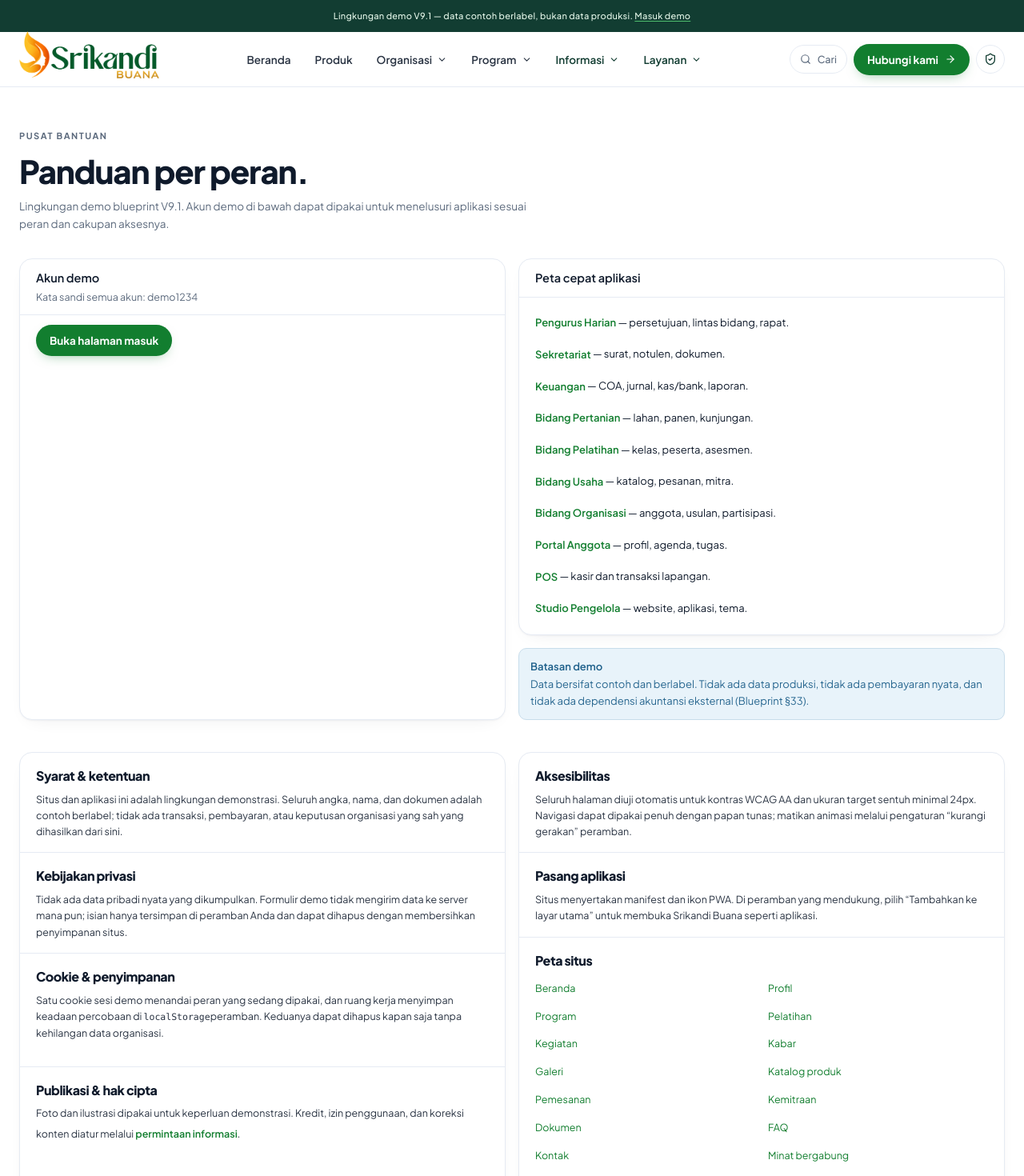
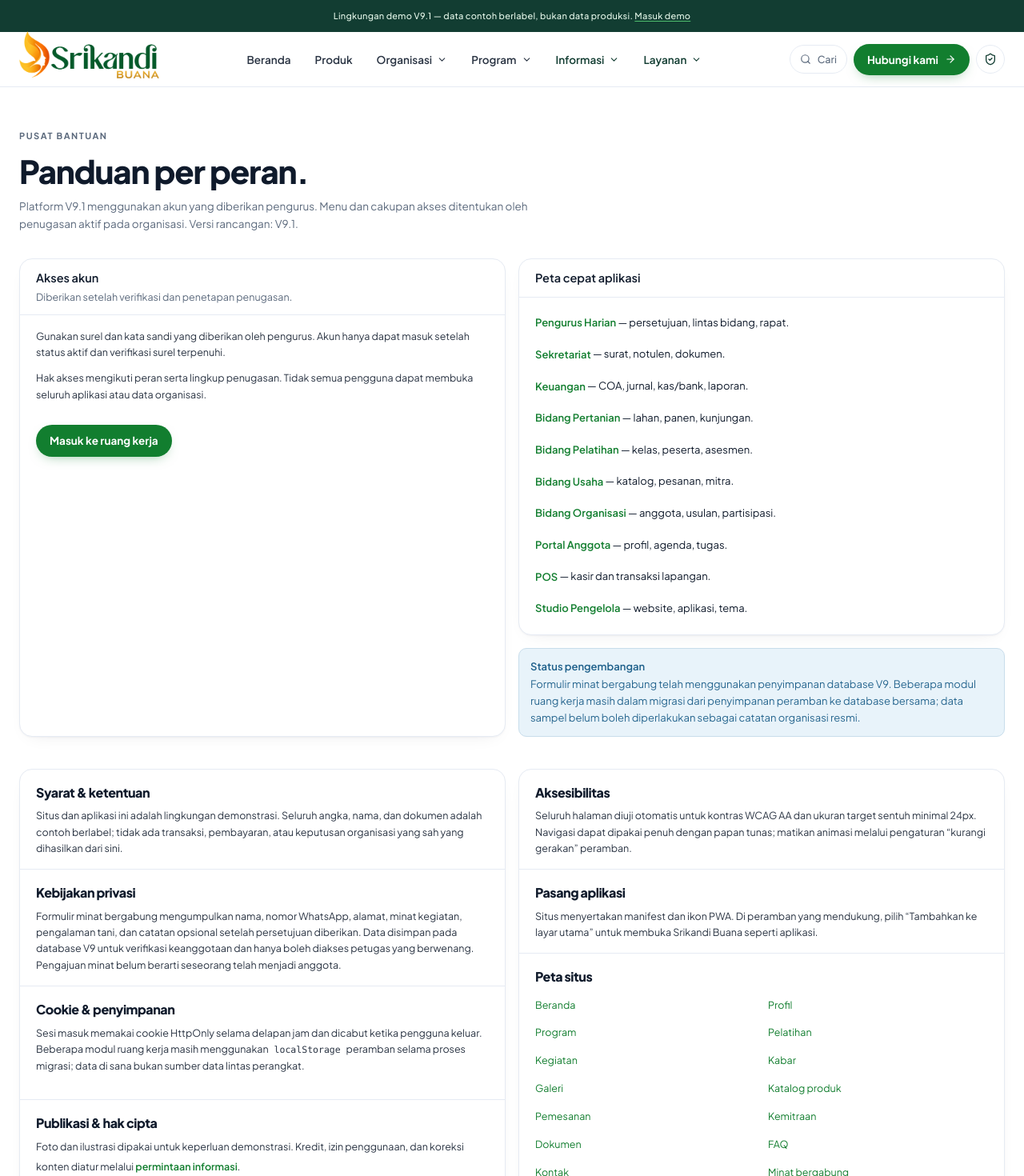
Before and after one commit to teknik-informer/Srikandi-Buana, a Next.js app: page /bantuan in a window 1280 px wide. Shown: the top 1470 px of the page at 80% size. Built offline with nearby package versions, Linux system fonts and the light colour scheme.

Commit message:
Replace demo login guidance and disclose V9 data handling

```diff
--- a/src/app/(public)/bantuan/page.tsx
+++ b/src/app/(public)/bantuan/page.tsx
@@ -1,12 +1,11 @@
 import Link from "next/link";
 import type { Metadata } from "next";
-import { Card, CardHeader, Notice, Badge } from "@/components/ui";
-import { DEMO_ACCOUNTS } from "@/lib/session";
+import { Card, CardHeader, Notice } from "@/components/ui";
 import { BLUEPRINT_VERSION } from "@/config/org";
 
 export const metadata: Metadata = {
   title: "Pusat Bantuan",
-  description: "Panduan pengguna per peran untuk lingkungan demo Srikandi Buana V9.1.",
+  description: "Panduan akses dan penggunaan platform Srikandi Buana V9.1.",
 };
 
 export default function BantuanPage() {
@@ -15,25 +14,18 @@ export default function BantuanPage() {
       <div className="sb-label mb-2">Pusat bantuan</div>
       <h1 className="font-display text-[34px] leading-tight font-semibold text-ink sm:text-[40px]">Panduan per peran.</h1>
       <p className="mt-2 max-w-2xl text-[13.5px] text-muted">
-        Lingkungan demo blueprint {BLUEPRINT_VERSION}. Akun demo di bawah dapat dipakai untuk
-        menelusuri aplikasi sesuai peran dan cakupan aksesnya.
+        Platform V9.1 menggunakan akun yang diberikan pengurus. Menu dan cakupan akses ditentukan
+        oleh penugasan aktif pada organisasi. Versi rancangan: {BLUEPRINT_VERSION}.
       </p>
 
       <div className="mt-8 grid gap-4 md:grid-cols-2">
         <Card>
-          <CardHeader title="Akun demo" subtitle="Kata sandi semua akun: demo1234" />
-          <div className="divide-y divide-line">
-            {DEMO_ACCOUNTS.map((a) => (
-              <div key={a.key} className="flex items-center justify-between gap-3 px-5 py-2.5">
-                <div className="min-w-0">
-                  <div className="text-[12.5px] font-semibold text-ink">{a.label}</div>
-                  <div className="truncate font-mono text-[11px] text-muted">{a.email}</div>
-                </div>
-                <Badge tone="neutral">{a.identity.scope}</Badge>
-              </div>
-            ))}
+          <CardHeader title="Akses akun" subtitle="Diberikan setelah verifikasi dan penetapan penugasan." />
+          <div className="space-y-3 px-5 py-4 text-[12.5px] leading-relaxed text-ink2">
+            <p>Gunakan surel dan kata sandi yang diberikan oleh pengurus. Akun hanya dapat masuk setelah status aktif dan verifikasi surel terpenuhi.</p>
+            <p>Hak akses mengikuti peran serta lingkup penugasan. Tidak semua pengguna dapat membuka seluruh aplikasi atau data organisasi.</p>
           </div>
-          <div className="px-5 py-3"><Link href="/masuk" className="sb-btn sb-btn-primary !py-2 text-[12.5px]">Buka halaman masuk</Link></div>
+          <div className="px-5 py-3"><Link href="/masuk" className="sb-btn sb-btn-primary !py-2 text-[12.5px]">Masuk ke ruang kerja</Link></div>
         </Card>
 
         <div className="space-y-4">
@@ -52,9 +44,10 @@ export default function BantuanPage() {
               <li><Link href="/studio" className="font-semibold text-primary-700 hover:underline">Studio Pengelola</Link> — website, aplikasi, tema.</li>
             </ul>
           </Card>
-          <Notice tone="info" title="Batasan demo">
-            Data bersifat contoh dan berlabel. Tidak ada data produksi, tidak ada pembayaran nyata,
-            dan tidak ada dependensi akuntansi eksternal (Blueprint §33).
+          <Notice tone="info" title="Status pengembangan">
+            Formulir minat bergabung telah menggunakan penyimpanan database V9. Beberapa modul ruang
+            kerja masih dalam migrasi dari penyimpanan peramban ke database bersama; data sampel
+            belum boleh diperlakukan sebagai catatan organisasi resmi.
           </Notice>
         </div>
       </div>
@@ -78,18 +71,20 @@ export default function BantuanPage() {
           <div className="mt-4 border-t border-line px-5 pt-4">
             <h2 className="font-display text-[16px] font-semibold text-ink">Kebijakan privasi</h2>
             <p className="mt-1.5 text-[12.5px] leading-relaxed text-ink2">
-              Tidak ada data pribadi nyata yang dikumpulkan. Formulir demo tidak mengirim data ke
-              server mana pun; isian hanya tersimpan di peramban Anda dan dapat dihapus dengan
-              membersihkan penyimpanan situs.
+              Formulir minat bergabung mengumpulkan nama, nomor WhatsApp, alamat, minat kegiatan,
+              pengalaman tani, dan catatan opsional setelah persetujuan diberikan. Data disimpan
+              pada database V9 untuk verifikasi keanggotaan dan hanya boleh diakses petugas yang
+              berwenang. Pengajuan minat belum berarti seseorang telah menjadi anggota.
             </p>
           </div>
           <div id="penyimpanan" className="pointer-events-none absolute -top-px h-px w-px scroll-mt-24" aria-hidden />
           <div className="mt-4 border-t border-line px-5 py-4">
             <h2 className="font-display text-[16px] font-semibold text-ink">Cookie &amp; penyimpanan</h2>
             <p className="mt-1.5 text-[12.5px] leading-relaxed text-ink2">
-              Satu cookie sesi demo menandai peran yang sedang dipakai, dan ruang kerja menyimpan
-              keadaan percobaan di <span className="font-mono text-[11.5px]">localStorage</span>
-              peramban. Keduanya dapat dihapus kapan saja tanpa kehilangan data organisasi.
+              Sesi masuk memakai cookie HttpOnly selama delapan jam dan dicabut ketika pengguna
+              keluar. Beberapa modul ruang kerja masih menggunakan
+              <span className="font-mono text-[11.5px]"> localStorage </span>
+              peramban selama proses migrasi; data di sana bukan sumber data lintas perangkat.
             </p>
           </div>
           <div id="publikasi" className="pointer-events-none absolute -top-px h-px w-px scroll-mt-24" aria-hidden />
```
